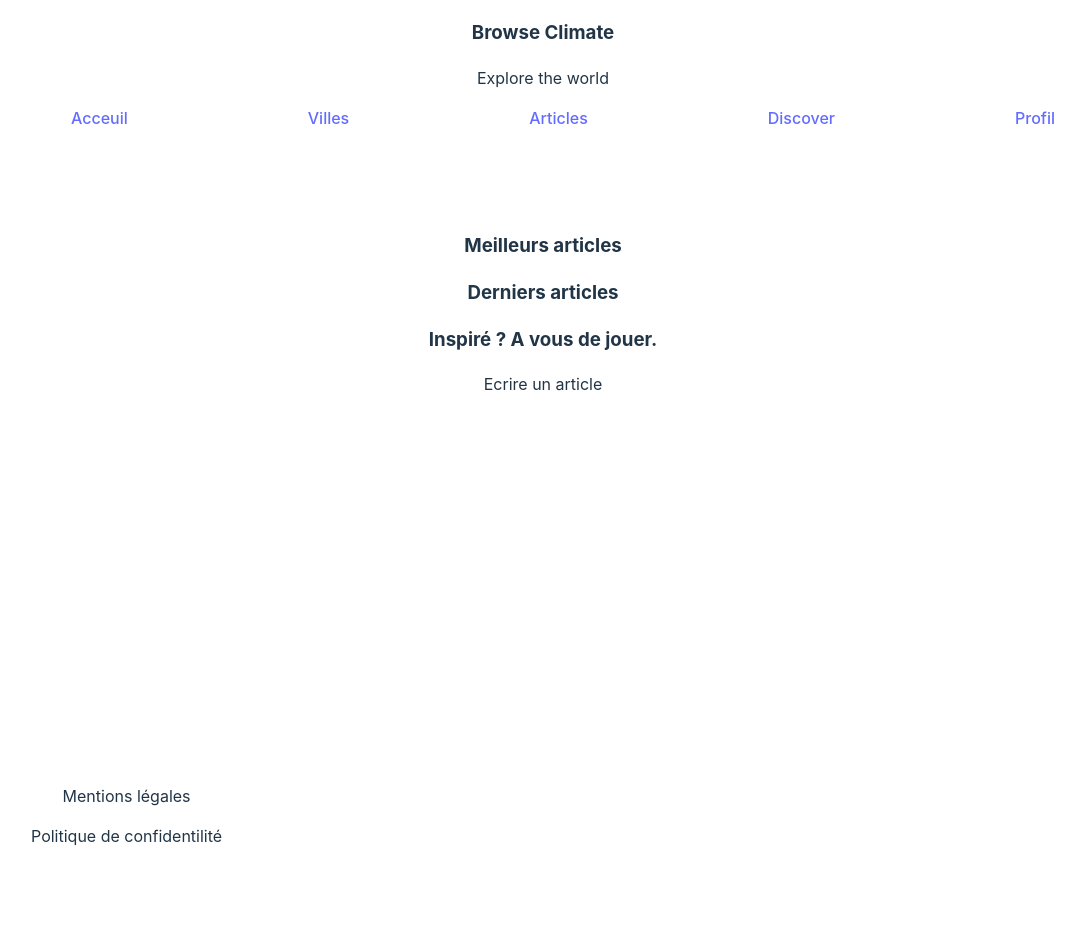
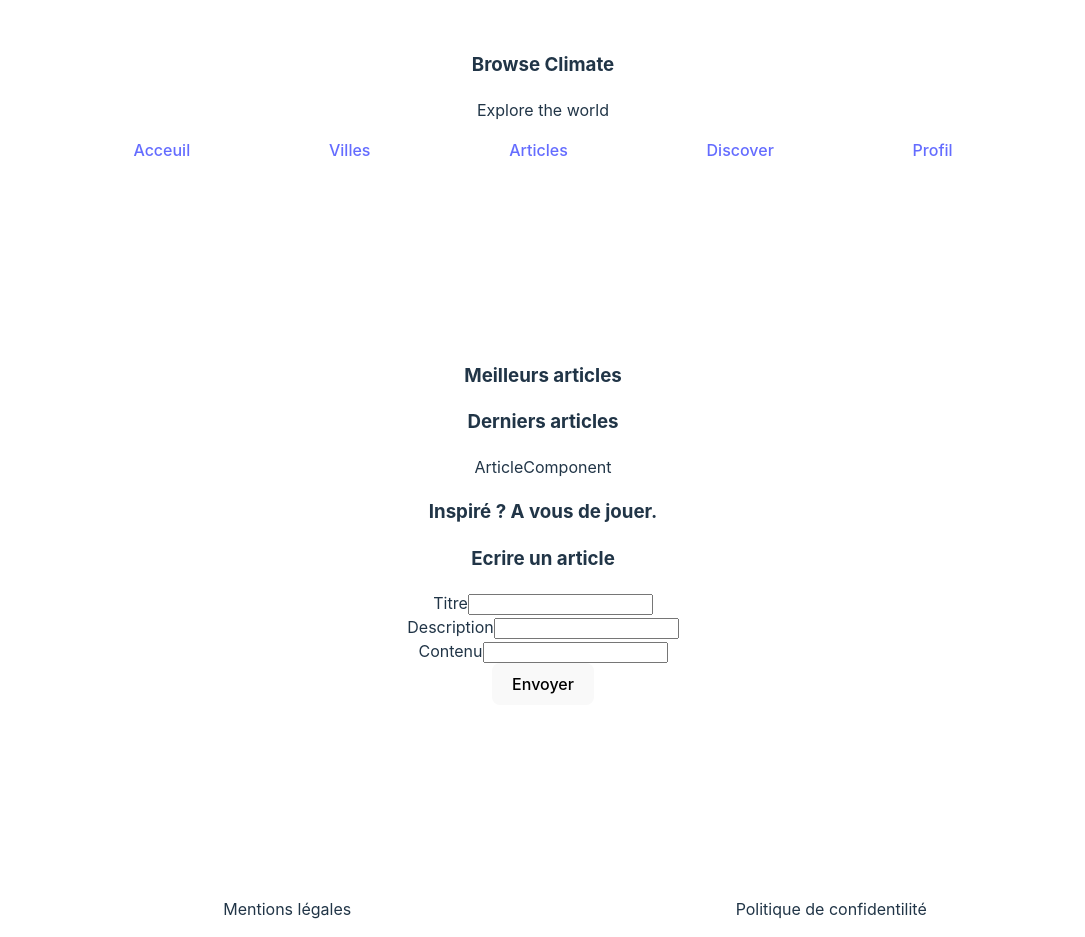
Before and after one commit to ibbraba/BrowseClimateReactApp, a React (Vite) app: page /article in a window 1280 px wide. Shown: the whole page, without its empty margins (97-1182 px from the left). Before the commit the page ends 864 px from the top, so only its background shows below. Built offline with nearby package versions, Linux system fonts and the light colour scheme; no server answers.

Commit message:
Queries to get Cities, Login and Articles

```diff
--- a/package.json
+++ b/package.json
@@ -11,6 +11,7 @@
   },
   "dependencies": {
     "axios": "^1.5.0",
+    "jwt-decode": "^3.1.2",
     "react": "^18.2.0",
     "react-dom": "^18.2.0",
     "react-router-dom": "^6.15.0"
--- a/src/App.css
+++ b/src/App.css
@@ -10,16 +10,16 @@
 
 ul{
   list-style: none;
+  padding: 0;
 }
 
-header{
-  position: absolute;
-  top: 0;
+
+
+header nav {
+  width: 80%;
+  margin: 0 auto;
 }
 
-header nav {
-  width: 80vw;
-}
 
 .header-ul{
   display: flex;
@@ -30,7 +30,10 @@ header nav {
 
 footer{
   position: absolute;
-   bottom: 0;
+    bottom: 0;
+    display: flex;
+    justify-content: space-around;
+    width: 100%;
 }
 
 
--- a/src/App.jsx
+++ b/src/App.jsx
@@ -14,7 +14,7 @@ import LoginPage from './pages/LoginPage'
 function App() {
   const [response, setResponse] = useState(null)
 
-    const client = axios.create({
+  const client = axios.create({
       baseURL : "https://localhost:7226/api/"
     })
 
@@ -22,7 +22,7 @@ function App() {
     useEffect(() => {
 
       console.log("calling getData");
-      getData()
+      //getData()
       console.log("endCall");
     })
 
--- a/src/compenents/Article.jsx
+++ b/src/compenents/Article.jsx
@@ -1,7 +1,31 @@
-import React from 'react'
+import axios from 'axios';
+import React, { useEffect, useState } from 'react'
 
 const ArticleComponent = () => {
-  return (
+
+    const [articles, setArticles ] = useState(null)
+
+
+    useEffect(() => {
+        AllArticles(),
+        console.log(articles)
+    }, [])
+
+    async function AllArticles(){
+        try{
+            console.log("Call all Articles");
+            const response = await axios.get("https://localhost:7226/api/Article/GetAll")
+            setArticles(response.data)
+            console.log(articles);
+            console.log("End call articles");
+
+       }catch(err){
+            console.log(err);
+        }
+    }
+
+
+    return (
     <div>ArticleComponent</div>
   )
 }
--- a/src/compenents/CityComponent.jsx
+++ b/src/compenents/CityComponent.jsx
@@ -0,0 +1,29 @@
+import axios from 'axios'
+import React, { useEffect, useState } from 'react'
+
+const CityComponent = () => {
+
+    const [cities, setCities] = useState(null)
+
+
+    useEffect(() => {
+         GetAllCities(),
+        console.log("Update:" + cities)
+    }, [])
+
+    async function GetAllCities(){
+
+        console.log("call cities");
+        const response =  await axios.get("https://localhost:7226/api/City/GetAll")
+        console.log("res " + response.data);
+        setCities(response.data)
+
+        console.log("End call cities");
+    }
+
+    return (
+    <div>CityComponent</div>
+  )
+}
+
+export default CityComponent
--- a/src/compenents/LoginComponent.jsx
+++ b/src/compenents/LoginComponent.jsx
@@ -1,24 +1,61 @@
-import React from 'react'
+import axios from 'axios'
+import jwtDecode from 'jwt-decode'
+import React, { useState } from 'react'
 
 const LoginComponent = () => {
-  return (
+
+    const [pseudo, setPseudo ] = useState("")
+    const [password, setPassword ] = useState("")
+    const [response, setResponse ] = useState("")
+
+
+    async function Login() {
+        try{
+            console.log("Call login");
+            const response = await axios.post(`https://localhost:7226/api/User/login?pseudo=${pseudo}&password=${password}`)
+            console.log(response.data);
+
+            DecodeUser(response.data)
+
+        }catch(err){
+            console.log(err);
+        }
+
+        console.log("End call login")
+
+    }
+
+
+    async function DecodeUser(token){
+
+        const decoded = jwtDecode(token)
+        console.log(decoded);
+
+    }
+
+
+
+    return (
     <div>
         <h3> Connectez-vous </h3>
 
         <div>
             <form>
                 <label> Pseudo </label>
-                <input type='text' name='pseudo'/>
+                <input type='text' onChange={(event) => setPseudo(event.target.value)} name='pseudo'/>
 
                 <label> Mot se passe </label>
-                <input type='text' name='password'/>
+                <input type='text' onChange={(event) => setPassword(event.target.value)} name='password'/>
 
-                <button type='submit'> Se connecter </button>
+                <button type='submit' onClick={(event) => {
+                    event.preventDefault()
+                    Login()
+                }}> Se connecter </button>
             </form>
 
         </div>
-    </div>
-  )
+    </div>)
+
 }
 
 export default LoginComponent
--- a/src/pages/ArticlePage.jsx
+++ b/src/pages/ArticlePage.jsx
@@ -1,4 +1,5 @@
 import React from 'react'
+import ArticleComponent from '../compenents/Article'
 
 const ArticlePage = () => {
   return (
@@ -6,20 +7,49 @@ const ArticlePage = () => {
 
         <div className="best-articles">
         <h3> Meilleurs articles </h3>
-
-
         </div>
 
       <div className="last-articles">
         <h3>Derniers articles  </h3>
 
+        <ArticleComponent></ArticleComponent>
       </div>
 
 
       <div>
         <h3> Inspiré ? A vous de jouer. </h3>
 
-        <div>Ecrire un article</div>
+        <div>
+
+          <h3>Ecrire un article</h3>
+
+          <form method='POST' >
+            <div>
+            <label>Titre</label>
+            <input type='text' name="title" />
+            </div>
+
+            <div>
+            <label htmlFor="description">Description</label>
+            <input type='text' name='description' />
+            </div>
+
+            <div>
+            <label htmlFor='content'>Contenu</label>
+            <input type='text' name="content" />
+            </div>
+
+
+            <button type='submit'> Envoyer </button>
+
+          </form>
+
+
+
+
+
+
+        </div>
 
       </div>
 
--- a/src/pages/CityPage.jsx
+++ b/src/pages/CityPage.jsx
@@ -1,4 +1,5 @@
 import React from 'react'
+import CityComponent from '../compenents/CityComponent'
 
 const CityPage = () => {
   return (
@@ -7,7 +8,7 @@ const CityPage = () => {
 
         <div className="intro">
         <h3>Les plus belles villes à découvrir </h3>
-
+        <CityComponent>  </CityComponent>
         </div>
 
         <div> Classement des plus belles villes </div>
--- a/src/pages/indexPage.jsx
+++ b/src/pages/indexPage.jsx
@@ -1,6 +1,12 @@
 import React from 'react'
+import jwt_decode from "jwt-decode";
+import jwtDecode from 'jwt-decode';
 
 const IndexPage = () => {
+
+
+
+
 
    return (
     <div className='homepage page-container'>
```
Also changed, not shown: src/pages/SingleArticlePage.jsx (added), 1 other file (tests, documents, lock files or other folders).
